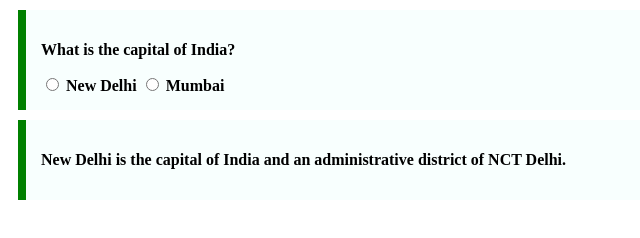
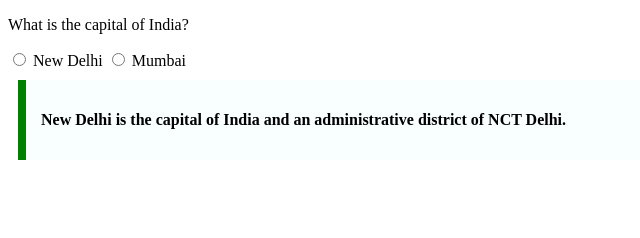
Before and after one commit to acciojob/trivia-durgeshkarunik, a website: page main.html in a window 1280 px wide. Shown: the whole page, without its empty margins (0-640 px from the left). Drawn offline with Linux system fonts and the light colour scheme.

Commit message:
created a submission

```diff
--- a/main.html
+++ b/main.html
@@ -7,7 +7,7 @@
 </head>
 
 <body>
-	<div class="question-container">
+	<div >
     <p>What is the capital of India?</p>
     <form>
         <label>
```
